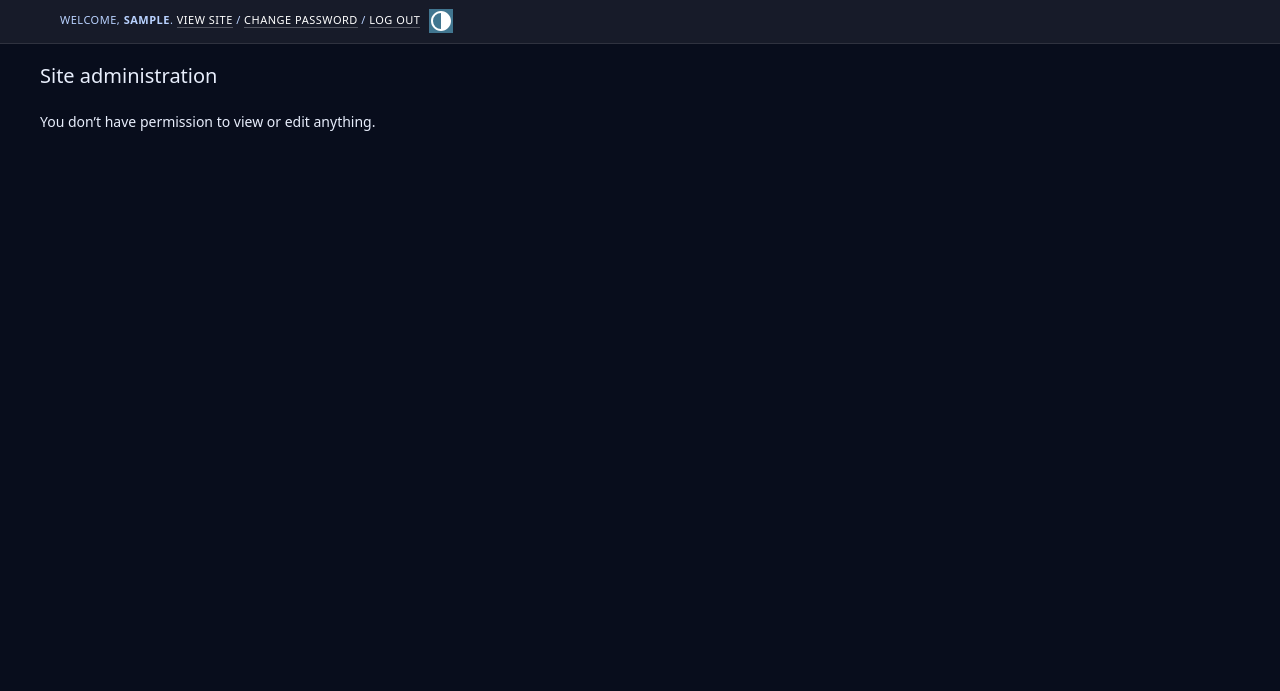
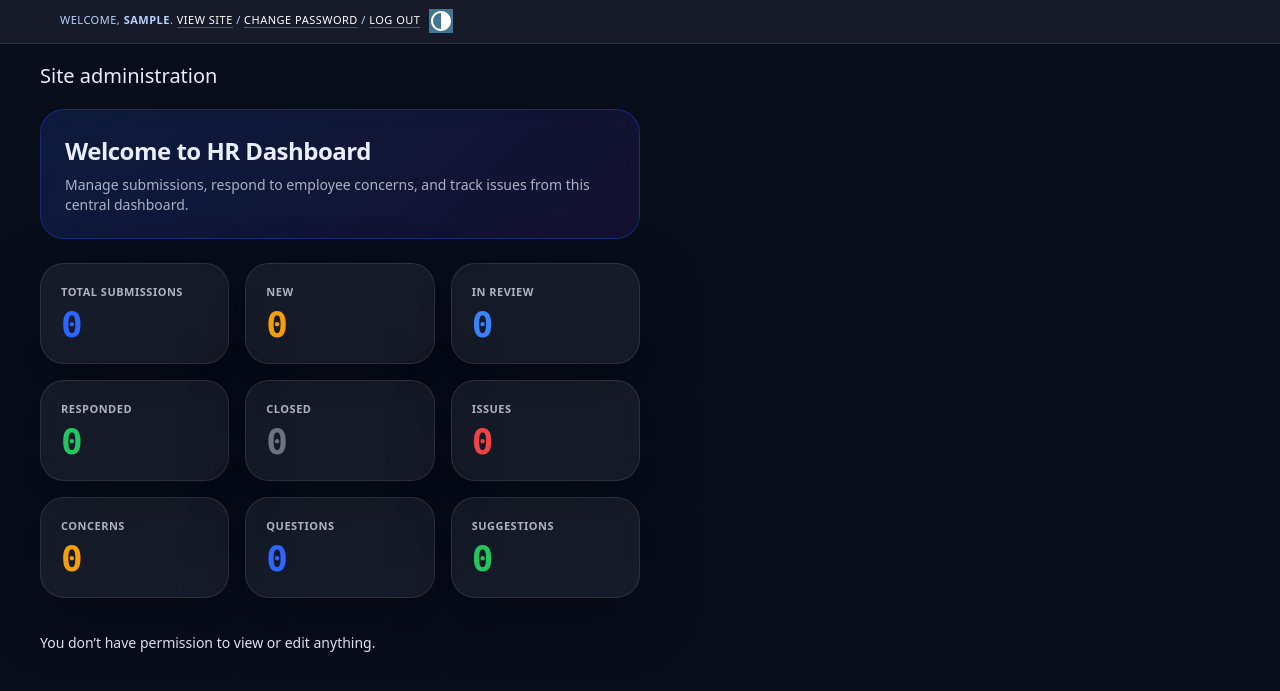
Before and after one commit to gaggame1010-arch/employee-feedback-platform, a Django app: page /admin/ in a window 1280 px wide. Shown: the top 691 px of the page. Run offline with Django 5.2, Linux system fonts and the light colour scheme; the visitor is signed in with stand-in values (Sample User, id 1).

Commit message:
Restore admin dashboard
Bring back stat cards, welcome block, and Recent Submissions on the admin index.

```diff
--- a/templates/admin/index.html
+++ b/templates/admin/index.html
@@ -391,6 +391,79 @@
 {% endblock %}
 
 {% block content %}
+  <div class="dashboard-welcome">
+    <h1>Welcome to HR Dashboard</h1>
+    <p>Manage submissions, respond to employee concerns, and track issues from this central dashboard.</p>
+  </div>
+
+  <div class="dashboard-stats">
+    <a href="/admin/submissions/submission/" class="stat-card">
+      <h3>Total Submissions</h3>
+      <p class="number">{{ total_submissions|default:0 }}</p>
+    </a>
+
+    <a href="/admin/submissions/submission/?status=NEW" class="stat-card new">
+      <h3>New</h3>
+      <p class="number">{{ new_submissions|default:0 }}</p>
+    </a>
+
+    <a href="/admin/submissions/submission/?status=IN_REVIEW" class="stat-card in-review">
+      <h3>In Review</h3>
+      <p class="number">{{ in_review|default:0 }}</p>
+    </a>
+
+    <a href="/admin/submissions/submission/?status=RESPONDED" class="stat-card responded">
+      <h3>Responded</h3>
+      <p class="number">{{ responded|default:0 }}</p>
+    </a>
+
+    <a href="/admin/submissions/submission/?status=CLOSED" class="stat-card closed">
+      <h3>Closed</h3>
+      <p class="number">{{ closed|default:0 }}</p>
+    </a>
+
+    <a href="/admin/submissions/submission/?type=ISSUE" class="stat-card issue">
+      <h3>Issues</h3>
+      <p class="number">{{ issues|default:0 }}</p>
+    </a>
+
+    <a href="/admin/submissions/submission/?type=CONCERN" class="stat-card concern">
+      <h3>Concerns</h3>
+      <p class="number">{{ concerns|default:0 }}</p>
+    </a>
+
+    <a href="/admin/submissions/submission/?type=QUESTION" class="stat-card question">
+      <h3>Questions</h3>
+      <p class="number">{{ questions|default:0 }}</p>
+    </a>
+
+    <a href="/admin/submissions/submission/?type=SUGGESTION" class="stat-card suggestion">
+      <h3>Suggestions</h3>
+      <p class="number">{{ suggestions|default:0 }}</p>
+    </a>
+  </div>
+
+  {% if recent_submissions %}
+    <div class="module recent-activity">
+      <h2>Recent Submissions</h2>
+      <div style="display: flex; flex-direction: column; gap: 8px;">
+        {% for submission in recent_submissions %}
+          <div class="activity-item {% if submission.status == 'NEW' %}new{% elif submission.status == 'RESPONDED' %}responded{% endif %}">
+            <div style="flex: 1;">
+              <strong style="color: #e8eefc;">{{ submission.receipt_code }}</strong>
+              <span style="color: rgba(232,238,252,.72); margin-left: 8px;">{{ submission.title|truncatewords:8 }}</span>
+            </div>
+            <div style="display: flex; gap: 8px; align-items: center;">
+              <span style="padding: 4px 10px; border-radius: 16px; background: rgba(44,102,255,.2); color: #2c66ff; font-size: 11px; font-weight: 700;">{{ submission.get_type_display }}</span>
+              <span style="padding: 4px 10px; border-radius: 16px; background: rgba(245,158,11,.2); color: #f59e0b; font-size: 11px; font-weight: 700;">{{ submission.get_status_display }}</span>
+              <a href="/admin/submissions/submission/{{ submission.id }}/change/" style="color: #2c66ff; font-weight: 700; text-decoration: none;">View →</a>
+            </div>
+          </div>
+        {% endfor %}
+      </div>
+    </div>
+  {% endif %}
+
   {{ block.super }}
 {% endblock %}
 
```
